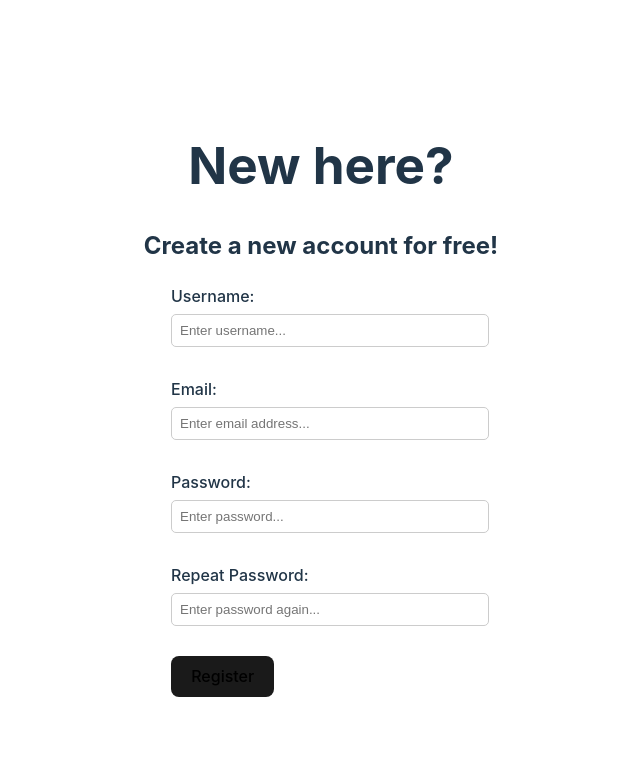
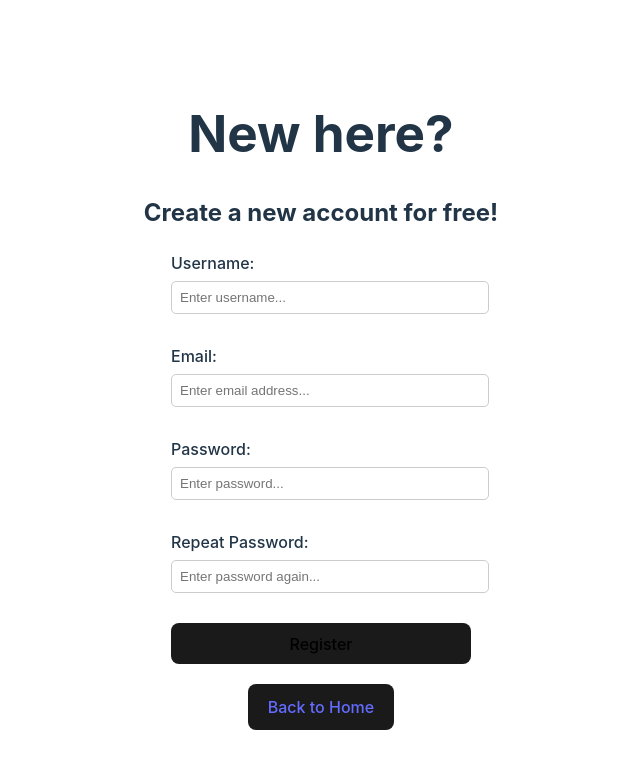
Before and after one commit to robbdouglas/hearthstone-battlegrounds-stats, a React (Vite) app: page /register in a window 1280 px wide. Shown: the top 768 px of the page, without its empty margins (319-959 px from the left). Built offline with nearby package versions, Linux system fonts and the light colour scheme.

Commit message:
add back to home button and css

```diff
--- a/src/components/Register.jsx
+++ b/src/components/Register.jsx
@@ -43,8 +43,12 @@ function Register() {
             placeholder="Enter password again..."
             required
           />
+
           <button type="submit">Register</button>
         </form>
+        <Link to="/" className="home-button button">
+          Back to Home
+        </Link>
       </div>
     </div>
   );
--- a/src/styles/Register.css
+++ b/src/styles/Register.css
@@ -32,6 +32,7 @@
 
 .register-form button {
   border-radius: 8px;
+  width: 100%;
   border: 1px solid transparent;
   padding: 0.6em 1.2em;
   font-size: 1em;
@@ -45,3 +46,7 @@
 form button:hover {
   border-color: #646cff;
 }
+
+.home-button {
+  margin-top: 20px;
+}
```
